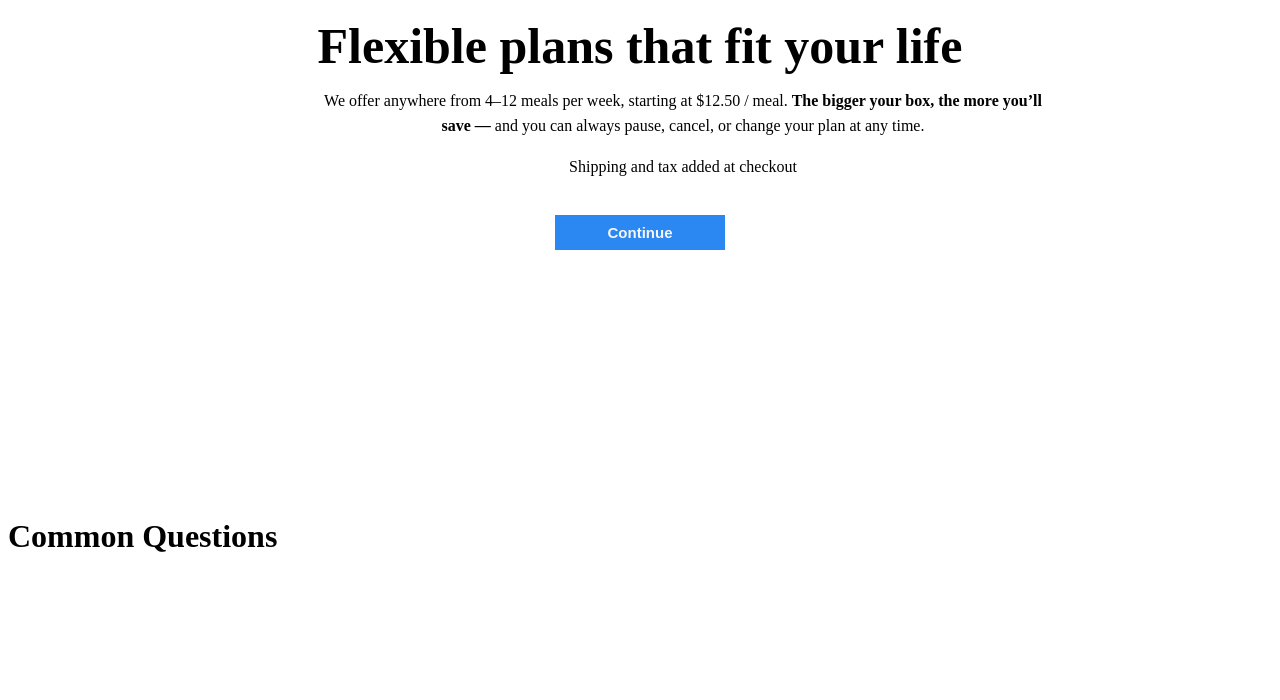
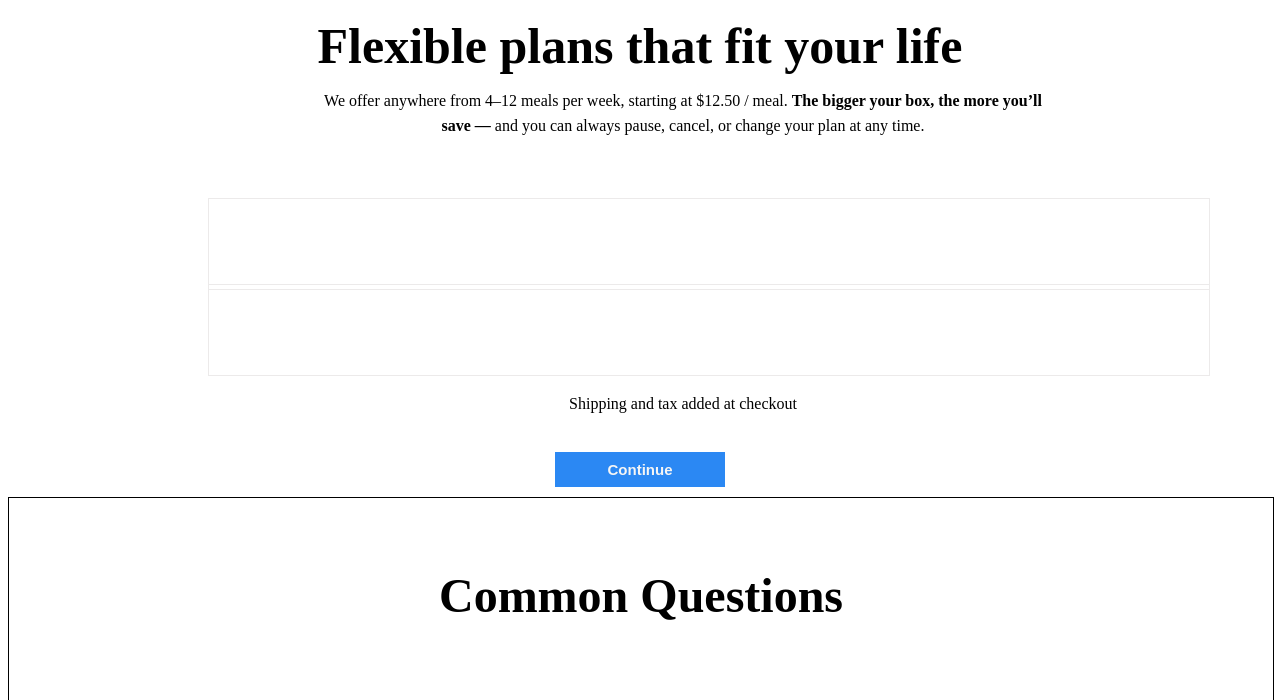
Before and after one commit to uttam996/Freshly.com-clone, a plain HTML site: page plan_page.html in a window 1280 px wide. Shown: the part 100-800 px from the top of the page. Drawn offline with Linux system fonts and the light colour scheme; a script that the page names is missing.

Commit message:
style.css added

```diff
--- a/style.css
+++ b/style.css
@@ -46,17 +46,30 @@
     margin-left: 300px;
     margin-top: -20px;
 }
-#main #data {
+#main #meals_data {
     width: 1000px;
-    height: 170px;
+    height: 90px;
     border: 1px solid rgb(236, 234, 234);
     margin-left:200px;
     margin-top:60px;
-    display: grid;
-    grid-template-columns: repeat(9,1fr);
+    display:flex;
+
+
 }
-#main #data div{
+
+#main #meals_price {
+    width: 1000px;
+    height: 90px;
     border: 1px solid rgb(236, 234, 234);
+    margin-left:200px;
+    display:flex;
+    margin-top: -6px;
+}
+.inner_div{
+    width: 11%;
+    height: 90%;
+    border: 1px solid rgb(236, 234, 234);
+    padding: 10px;
 }
 #btn{
     background-color: rgb(43, 136, 243);
@@ -67,3 +80,19 @@
     height:35px;
     font-size:15px;
 }
+
+/* #btn :hover{
+    border:
+} */
+
+#common_que{
+    width: 100%;
+    height: 800px;
+    border: 1px solid black;
+    text-align: center;
+}
+#common_que h1{
+    margin-top: 70px;
+    font-size: 48px;
+    font-family:"hevetica-neue";
+}
```
